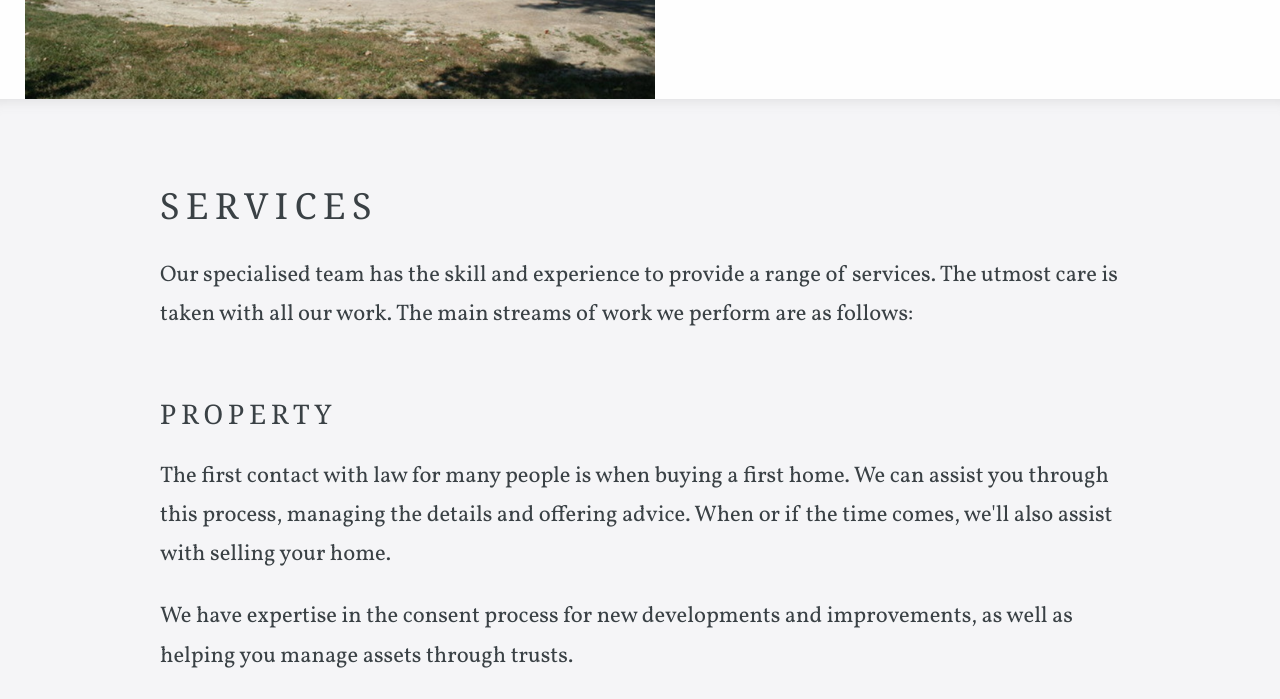
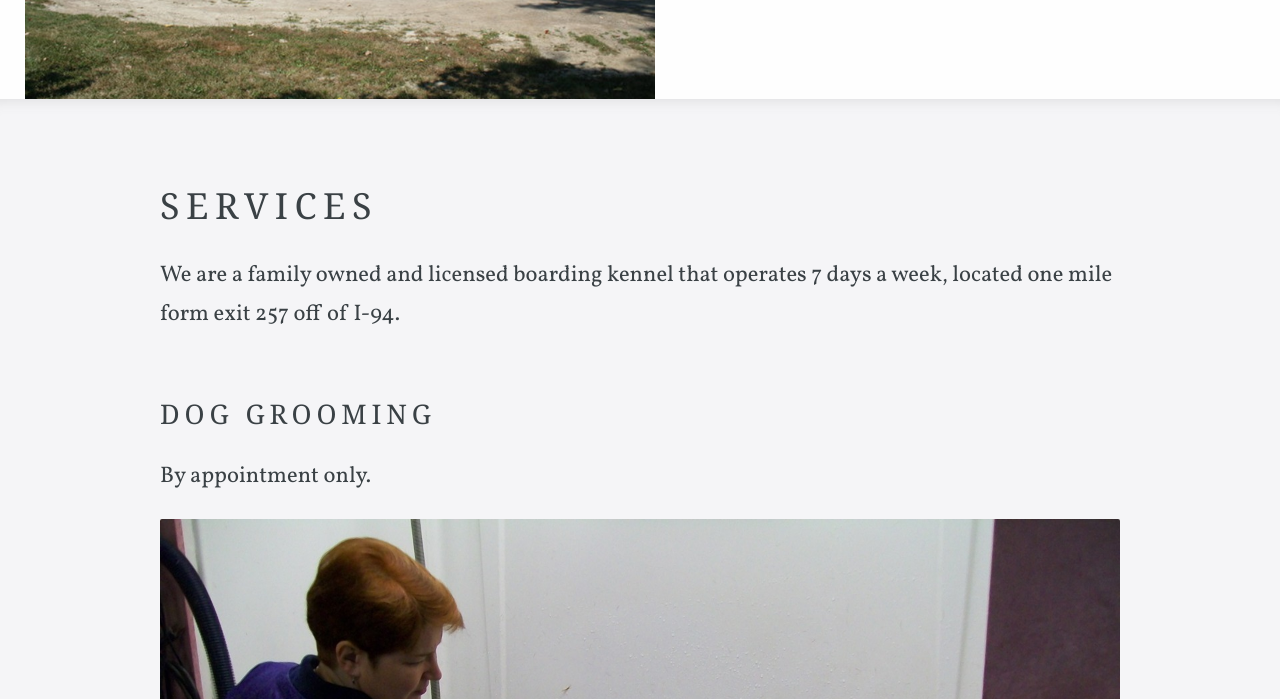
Before and after one commit to kjswartz/pugsleys-place, a Jekyll site: the page built from services.html, in a window 1280 px wide and 1400 px high, scrolled down 321 px. Shown: the top 699 px of the window. Built offline with Jekyll 4.4.1, drawn with Linux system fonts in a browser that asks for light colours; some web fonts are replaced; some of the changed text lies outside the part shown; grey boxes are pictures that could not be loaded.

Commit message:
Rename ammenties to be services and update front page copy

```diff
--- a/_config.yml
+++ b/_config.yml
@@ -1,7 +1,7 @@
 # ----
 # Site
 
-title: Pugsleys PLace
+title: Pugsleys Place
 url: "https://www.pugsleysplace.net"
 baseurl:
 google_analytics_key:
@@ -10,7 +10,7 @@ disqus_shortname:
 
 # Values for the jekyll-seo-tag gem (https://github.com/jekyll/jekyll-seo-tag)
 logo: /siteicon.png
-description: Jekyll template with kennel site.
+description: Pet boarding and grooming
 author:
   name: Kyle Swartz
   email: kyle.swartz.3@gmail.com
--- a/services.html
+++ b/services.html
@@ -8,30 +8,34 @@ navigation_order: 2
 ---
 
 <div class="editable">
-	<p>Our specialised team has the skill and experience to provide a range of services. The utmost care is taken with all our work. The main streams of work we perform are as follows:</p>
+	<p>We are a family owned and licensed boarding kennel that operates 7 days a week, located one mile form exit 257 off of I-94.</p>
 
-	<h3>Property</h3>
+	<h3>Dog Grooming</h3>
 	<p>
-		The first contact with law for many people is when buying a first home.
-		We can assist you through this process, managing the details and offering advice.
-		When or if the time comes, we'll also assist with selling your home.
+		By appointment only.
 	</p>
 
-	<p>We have expertise in the consent process for new developments and improvements, as well as helping you manage assets through trusts.</p>
+	<p><img src="../images/grooming.png" width="960" height="350" alt="Cats"></p>
 
-	<p><img src="https://unsplash.it/960/350?image=946" width="960" height="350" alt="Property image"></p>
-
-	<h3>Employment</h3>
+	<h3>Spacious Kennels</h3>
 	<p>
-		If you're looking to employ or be employed, we offer solid advice and assistance with creating and reading agreements.
-		We have a proven track record handling disputes.
+		Our kennels are spacious 3.5' X 6' with attached runs that are 3.5' x 10' with in floor radiant heating in the winter months and central air conditioning for the summer months providing a safe and comfortable environment for your best friend.
 	</p>
 
-	<p><img src="https://unsplash.it/960/350?image=668" width="960" height="350" alt="Employment image"></p>
+	<p><img src="../images/bulldog-run.png" width="960" height="350" alt="Bulldog run"></p>
 
-	<h3>Business</h3>
-	<p>From structuring and mergers to shareholder agreements, we are here to assist you when starting, buying, running or selling your business.</p>
+	<h3>Feline Friendly</h3>
+	<p>
+		We also offer cat boarding.
+	</p>
 
-	<p><img src="https://unsplash.it/960/350?image=376" width="960" height="350" alt="Business image"></p>
+	<p><img src="../images/cat-boarding.png" width="960" height="350" alt="Cats"></p>
+
+	<h3>Outdoor Playtime</h3>
+	<p>
+		Large fenced in area with plenty of room for you pet to run and play.
+	</p>
+
+	<p><img src="../images/dogs-playing.png" width="960" height="350" alt="Dogs playing"></p>
 
 </div>
```
Also changed, not shown: ammentities.html (deleted, +0 -41 lines), index.html (+9 -2 lines).
